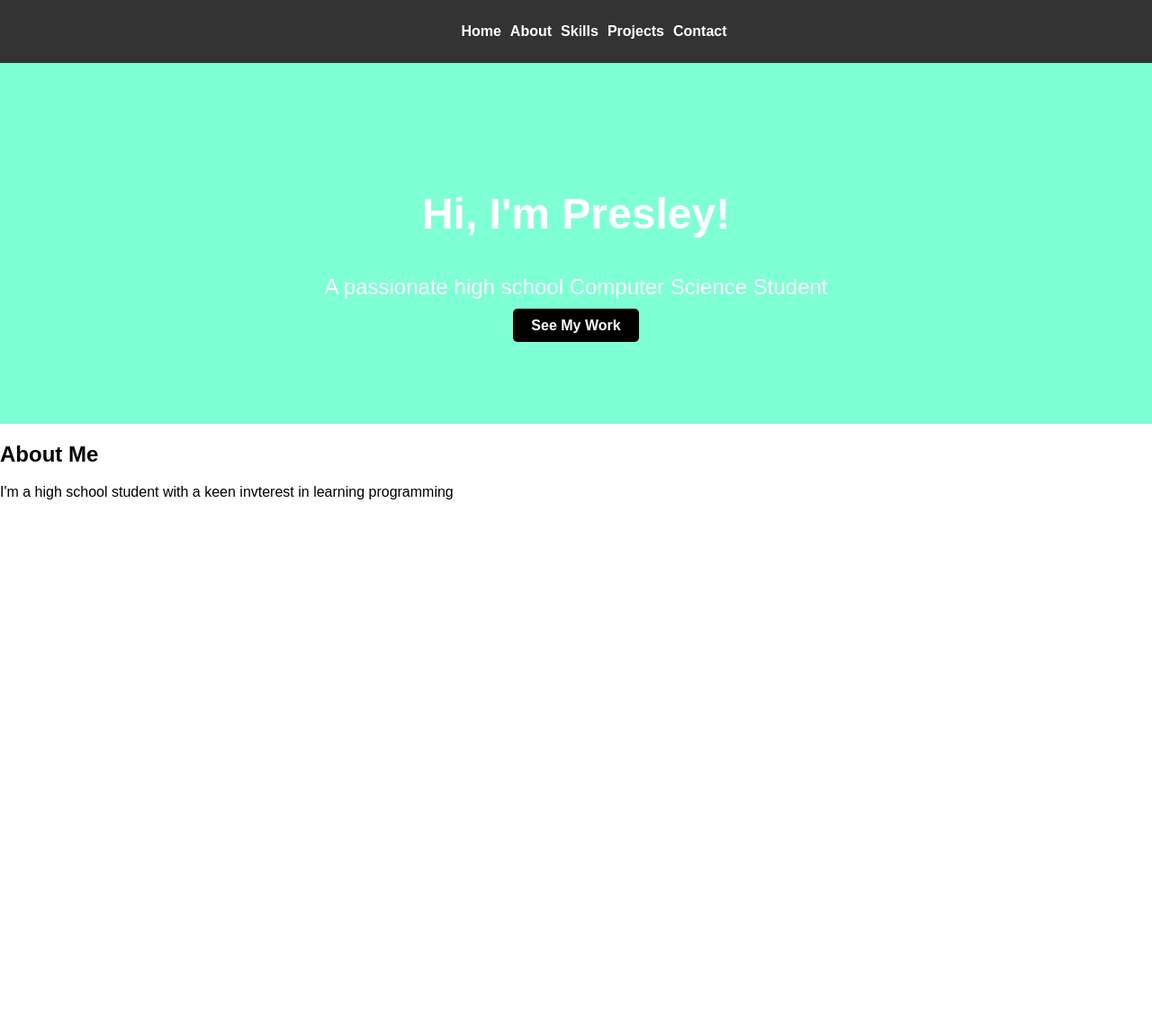
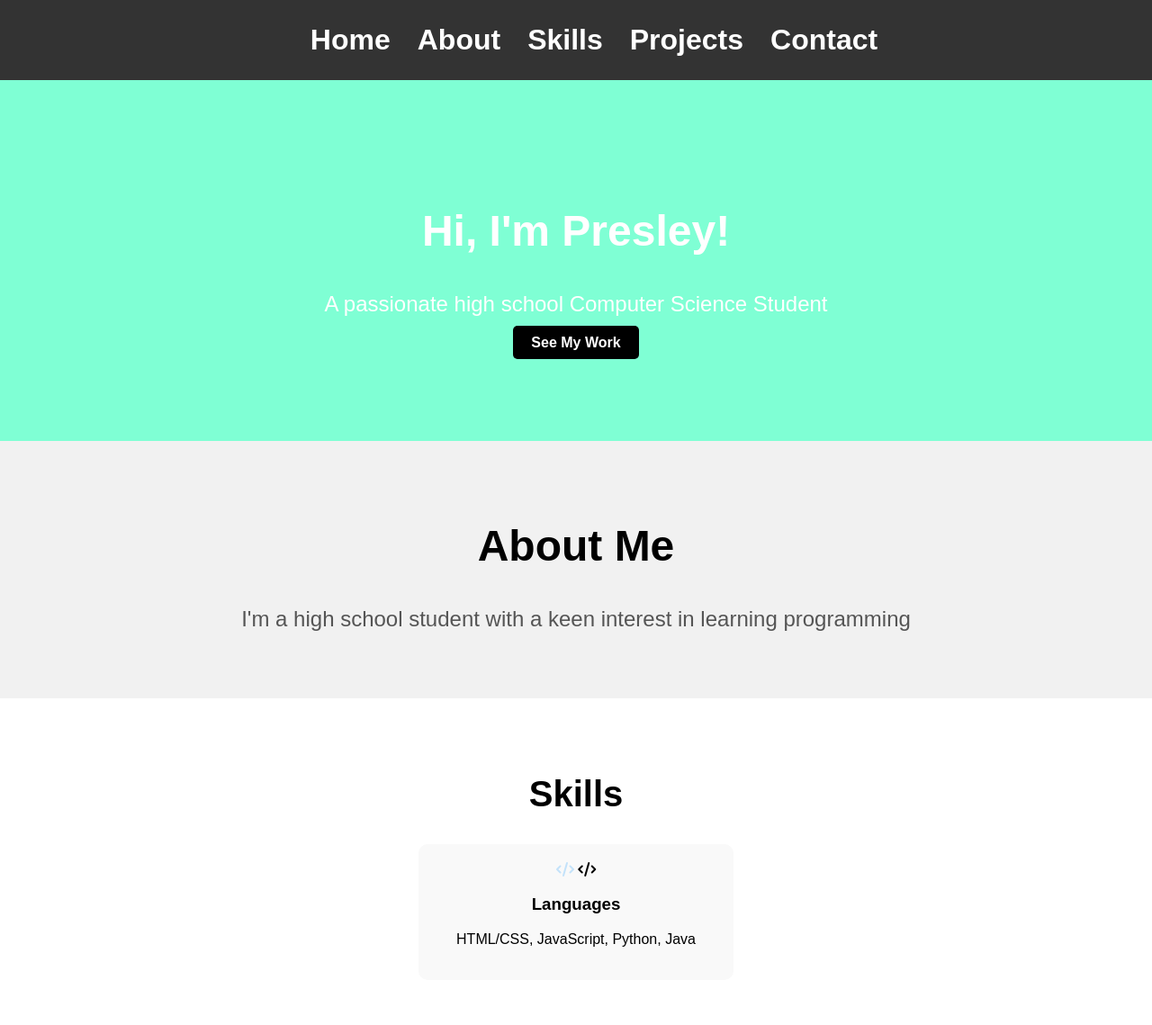
Before and after one commit to PresleyHe/PORTFOLIO, a plain HTML site: page index.html in a window 1280 px wide. Shown: the whole page at 90% size. Before the commit the page ends 800 px from the top, so only its background shows below. Drawn offline with Linux system fonts and the light colour scheme.

Commit message:
11/20/2024

```diff
--- a/index.html
+++ b/index.html
@@ -1,12 +1,13 @@
 <!DOCTYPE html>
 <html lang="en">
+
 <head>
-    <link rel="stylesheet" href="https://cdnjs.com/libraries/font-awesome">
-    <link rel="stylesheet" href="styles.css">
+    <link rel="stylesheet" href="https://cdnjs.cloudflare.com/ajax/libs/font-awesome/6.7.0/css/all.min.css" integrity="sha512-9xKTRVabjVeZmc+GUW8GgSmcREDunMM+Dt/GrzchfN8tkwHizc5RP4Ok/MXFFy5rIjJjzhndFScTceq5e6GvVQ==" crossorigin="anonymous" referrerpolicy="no-referrer" />    <link rel="stylesheet" href="styles.css">
     <meta charset="UTF-8">
     <meta name="viewport" content="width=device-width, initial-scale=1.0">
     <title>Portfolio-Presley</title>
 </head>
+
 <body>
     <!-- Header Section -->
     <header>
@@ -22,18 +23,30 @@
     </header>
 
     <!-- Hero Section -->
-     <section class="hero">
+    <section class="hero">
         <div class="hero-content">
             <h1>Hi, I'm Presley!</h1>
             <p>A passionate high school Computer Science Student</p>
             <a href="https://github.com/PresleyHe" class="cta-button">See My Work</a>
         </div>
-     </section>
+    </section>
 
-     <!-- About Section -->
-      <section id="about" class="about">
+    <!-- About Section -->
+    <section id="about" class="about">
         <h2>About Me</h2>
-        <p>I'm a high school student with a keen invterest in learning programming</p>
-      </section>
+        <p>I'm a high school student with a keen interest in learning programming</p>
+    </section>
+    <!-- Skills Section -->
+    <section class="skills" id="skills">
+        <h2>Skills</h2>
+        <div class="skill-list">
+<div class="skill-item">
+    <i class="fa-solid fa-code fa-beat-fade" style="color: #74C0FC;"></i>
+    <i class="fa-solid fa-code"></i>
+    <h3>Languages</h3>
+    <p>HTML/CSS, JavaScript, Python, Java</p>
+</div>
+        </div>
+    </section>
 </body>
 </html>
--- a/styles.css
+++ b/styles.css
@@ -12,13 +12,14 @@ header nav ul {
     list-style-type: none;
     display: flex;
     justify-content: center;
-    gap: 10px;
+    gap: 30px;
 }
 
 header nav ul li a {
     color: white;
     text-decoration: none;
     font-weight: bold;
+    font-size: 2rem;
 
 }
 
@@ -49,3 +50,40 @@ header nav ul li a:hover {
     font-weight: bold;
     border-radius: 5px;
 }
+
+/* About Section */
+.about {
+    padding: 50px 20px;
+    text-align:center;
+    background-color: #f1f1f1;
+}
+.about h2 {
+    font-size: 3rem;
+
+}
+.about p {
+    font-size: 1.5rem;
+    color: #555;
+
+}
+
+/* Skills Section */
+.skills {
+    padding: 50px 20px;
+    text-align: center;
+}
+.skills h2 {
+    font-size: 2.5rem;
+}
+.skill-list {
+    display: flex;
+    justify-content: space-around;
+    gap: 20px;
+    flex-wrap: wrap;
+}
+.skill-item {
+    padding: 20px;
+    background-color: #f9f9f9;
+    border-radius: 10px;
+    width: 25%;
+}
```
